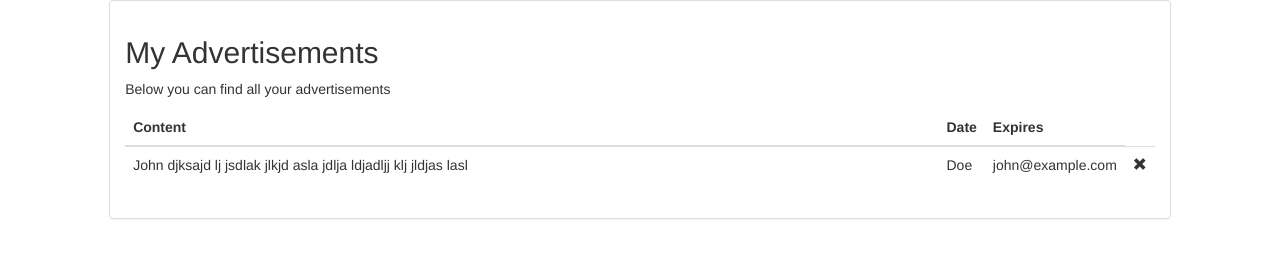
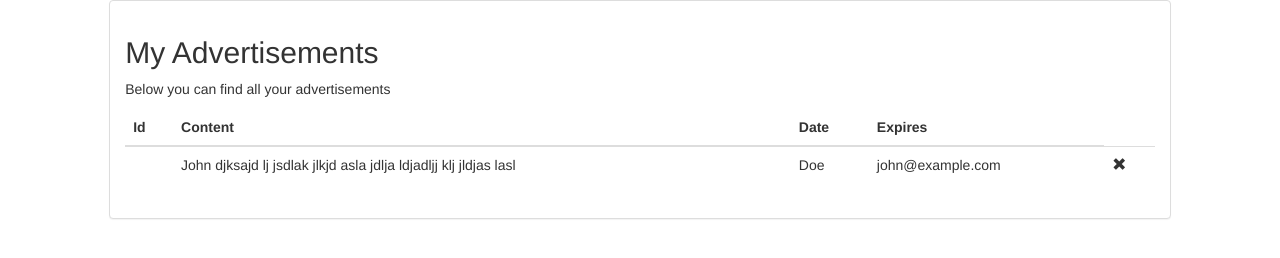
Before and after one commit to szczepankras/real-estate, a website built with webpack: page content/pages/my_board/my_board.html in a window 1280 px wide. Built offline with nearby package versions, Linux system fonts and the light colour scheme; some packages are replaced by stand-ins of ours.

Commit message:
Id to my board page added

```diff
--- a/content/pages/my_board/my_board.html
+++ b/content/pages/my_board/my_board.html
@@ -15,6 +15,7 @@
                 <table class="table table-hover">
                     <thead>
                     <tr>
+                        <th>Id</th>
                         <th>Content</th>
                         <th>Date</th>
                         <th>Expires</th>
@@ -22,7 +23,8 @@
                     </thead>
                     <tbody>
                     <tr>
-                        <td width="80%">John djksajd lj jsdlak jlkjd asla jdlja ldjadljj klj jldjas lasl</td>
+                        <td></td>
+                        <td width="60%">John djksajd lj jsdlak jlkjd asla jdlja ldjadljj klj jldjas lasl</td>
                         <td>Doe</td>
                         <td>john@example.com</td>
                         <td><span class="glyphicon glyphicon-remove"/></td>
```
